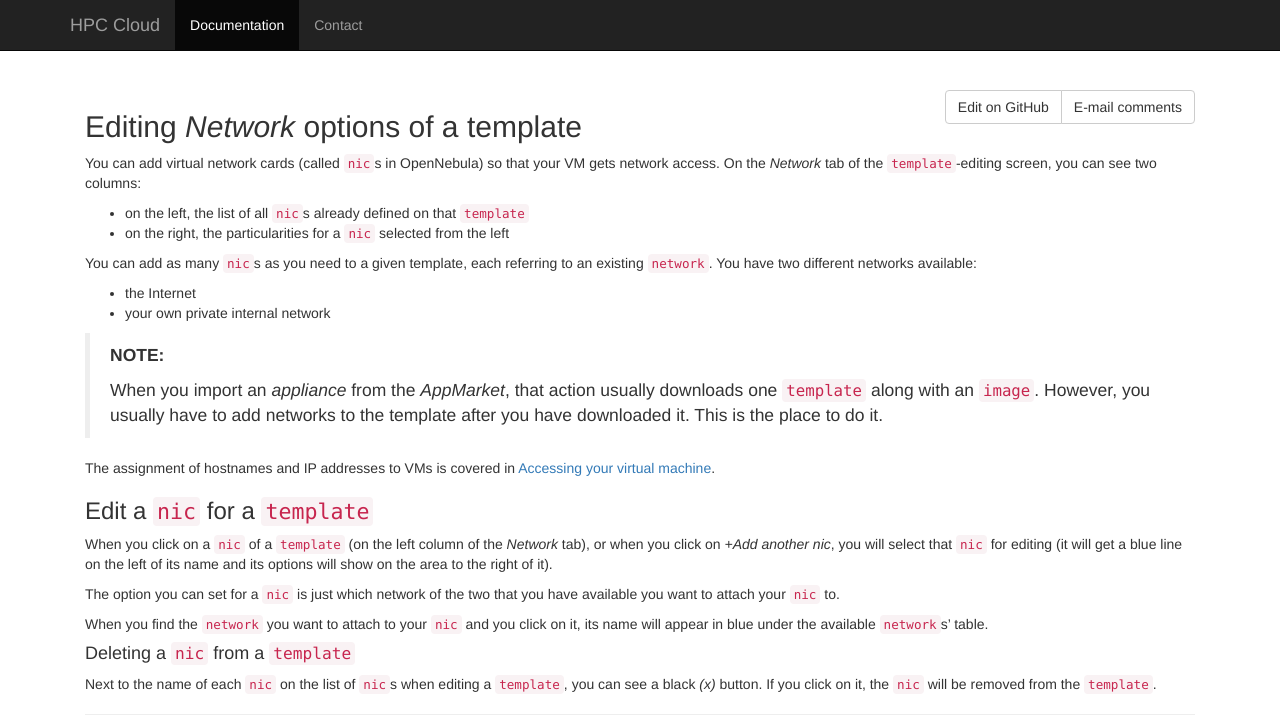
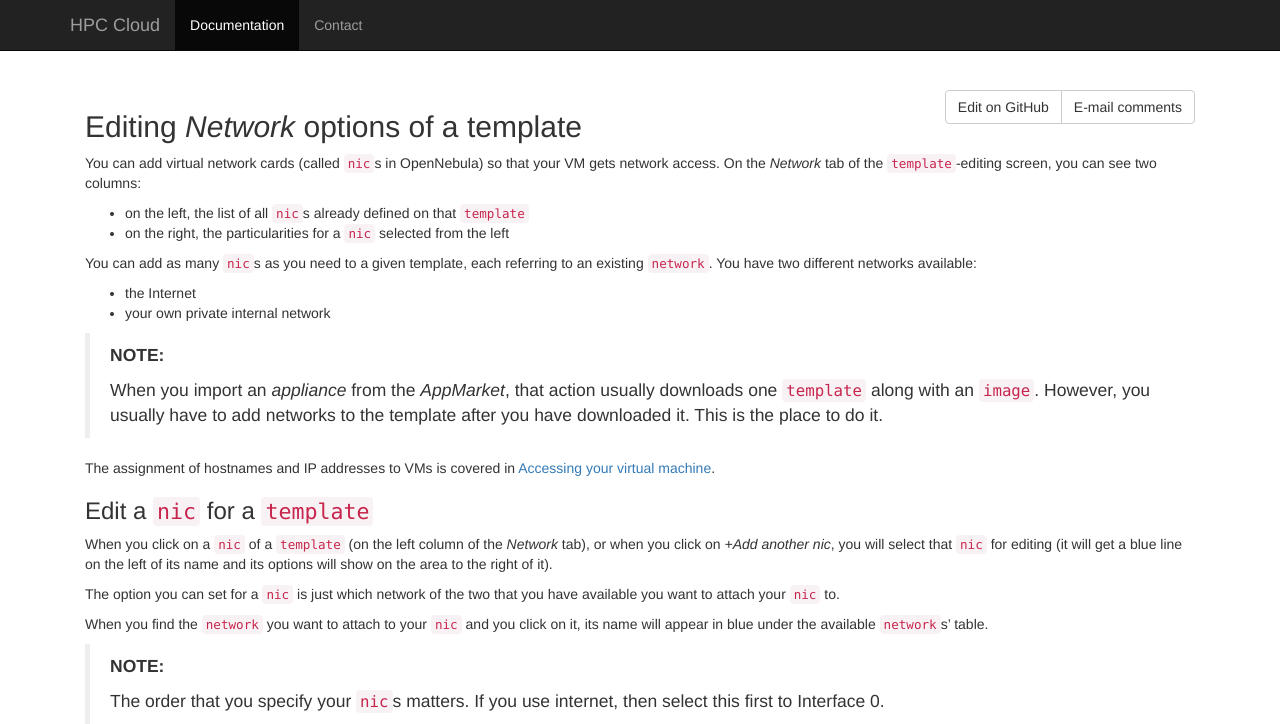
Before and after one commit to sara-nl/clouddocs, a Jekyll site: the page built from customize-vm-network.markdown, in a window 1280 px wide and 1335 px high. Shown: the top 724 px of the window. Built offline with Jekyll 4.4.1, drawn with Linux system fonts in a browser that asks for light colours; some of the changed text lies outside the part shown; grey boxes are pictures that could not be loaded.

Commit message:
added rule for nic order

```diff
--- a/customize-vm-network.markdown
+++ b/customize-vm-network.markdown
@@ -4,10 +4,12 @@ layout: default
 ## Editing _Network_ options of a template
 
 You can add virtual network cards (called `nic`s in OpenNebula) so that your VM gets network access. On the _Network_ tab of the `template`-editing screen, you can see two columns:
+
 * on the left, the list of all `nic`s already defined on that `template`
 * on the right, the particularities for a `nic` selected from the left
 
 You can add as many `nic`s as you need to a given template, each referring to an existing `network`. You have two different networks available:
+
 * the Internet
 * your own private internal network
 
@@ -25,6 +27,12 @@ The option you can set for a `nic` is just which network of the two that you hav
 
 When you find the `network` you want to attach to your `nic` and you click on it, its name will appear in blue under the available `network`s' table.
 
+>**NOTE:**
+>
+> The order that you specify your `nic`s matters. If you use internet, then select this first to Interface 0.
+
+![nic_order_img](images/nic_order.png)
+
 #### Deleting a `nic` from a `template`
 
 Next to the name of each `nic` on the list of `nic`s when editing a `template`, you can see a black _(x)_ button. If you click on it, the `nic` will be removed from the `template`.
@@ -33,4 +41,4 @@ Next to the name of each `nic` on the list of `nic`s when editing a `template`,
 
 >**NOTE on _Advanced options_**:
 >
->The _Advanced options_ that you can see on the screen are very specific ones that we do not use  every day. If you think you need to use them, we recommend you try and learn about them on the official OpenNebula [documentation](http://docs.opennebula.org/) (for example, [here](http://docs.opennebula.org/4.12/user/virtual_resource_management/vm_guide.html)). And if you find benefits in using them, please send us an e-mail to let us know: helpdesk@surfsara.nl.
+>The _Advanced options_ that you can see on the screen are very specific ones that we do not use  every day. If you think you need to use them, we recommend you try and learn about them on the official OpenNebula [documentation](http://docs.opennebula.org/) (for example, [here](http://docs.opennebula.org/4.12/user/virtual_resource_management/vm_guide.html)). And if you find benefits in using them, please send us an e-mail to let us know: [helpdesk@surfsara.nl](mailto:helpdesk@surfsara.nl).
```
